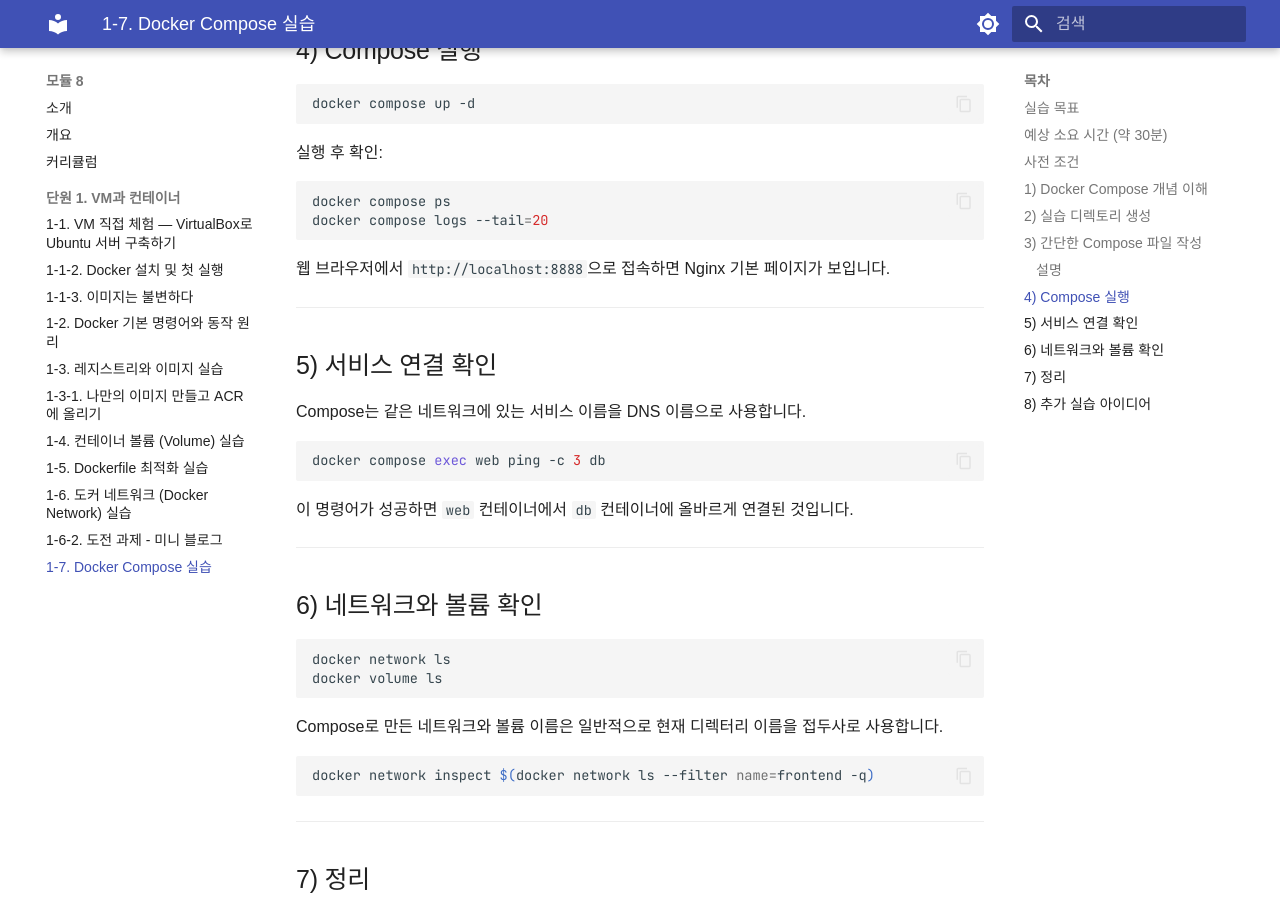
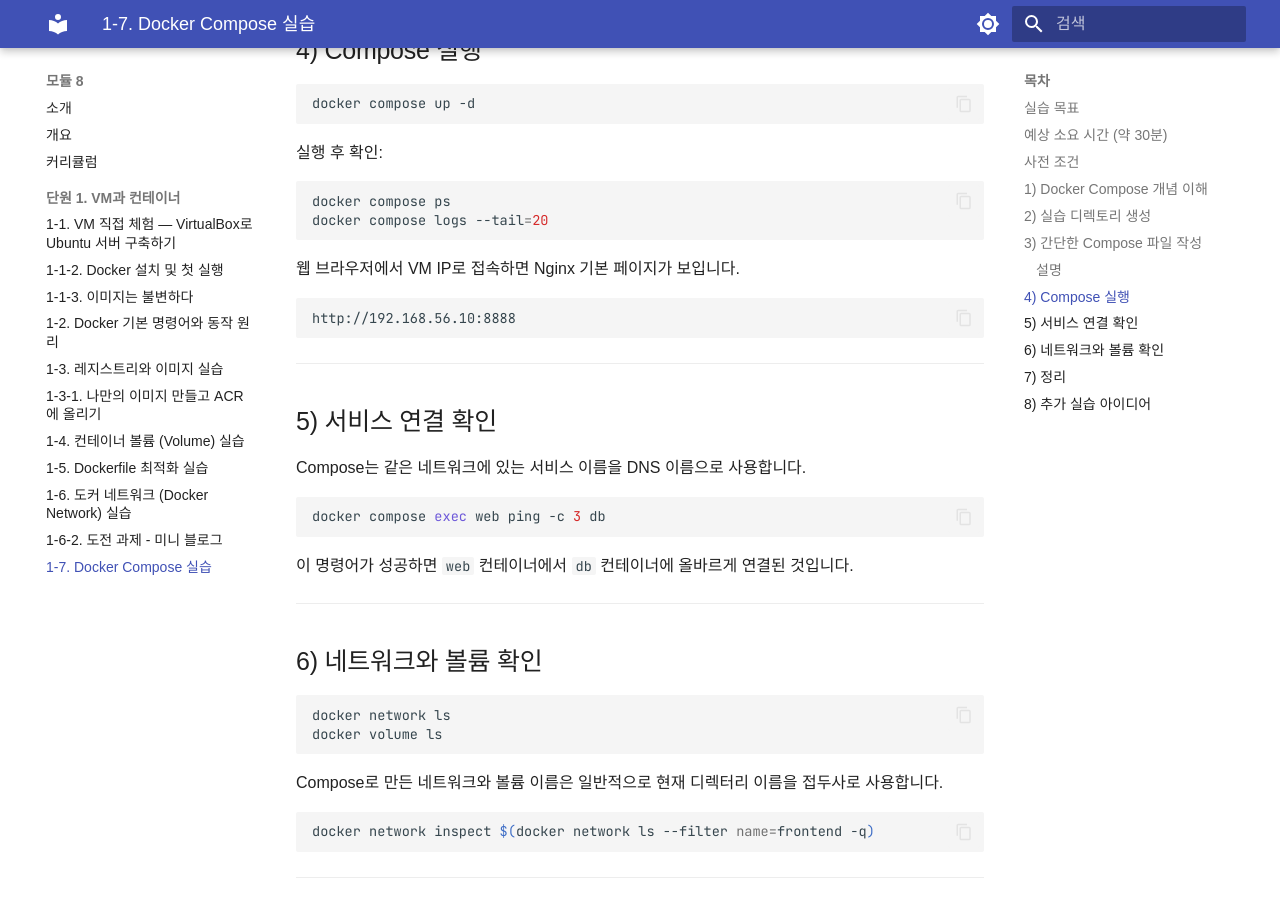
Before and after one commit to skilleat-labs/docker-k8s-labs, an MkDocs documentation site: the page built from docs/modules/module8/1-7.md, in a window 1280 px wide and 900 px high, scrolled down 3265 px. Built offline with MkDocs 1.6.1 and Material for MkDocs 9.7.7, drawn with Linux system fonts in a browser that asks for light colours; some web fonts are replaced.

Commit message:
1-7: 4) 접속 주소 localhost → 192.168.56.10으로 수정
Co-Authored-By: Claude Sonnet 4.6 <noreply@anthropic.com>

````diff
--- a/docs/modules/module8/1-7.md
+++ b/docs/modules/module8/1-7.md
@@ -143,7 +143,11 @@ docker compose ps
 docker compose logs --tail=20
 ```
 
-웹 브라우저에서 `http://localhost:8888`으로 접속하면 Nginx 기본 페이지가 보입니다.
+웹 브라우저에서 VM IP로 접속하면 Nginx 기본 페이지가 보입니다.
+
+```
+http://192.168.56.10:8888
+```
 
 ---
 
````
